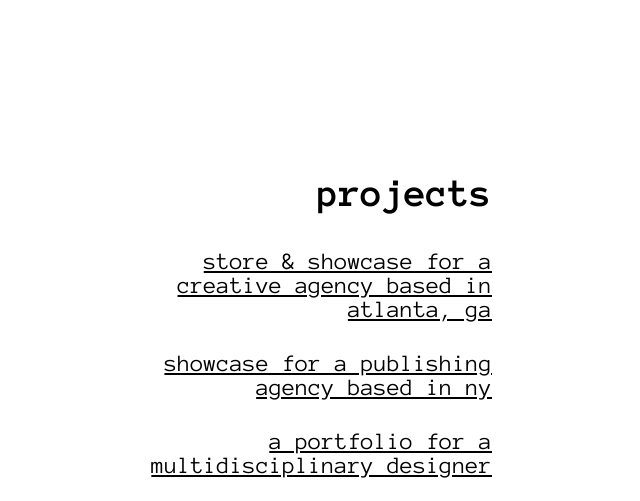
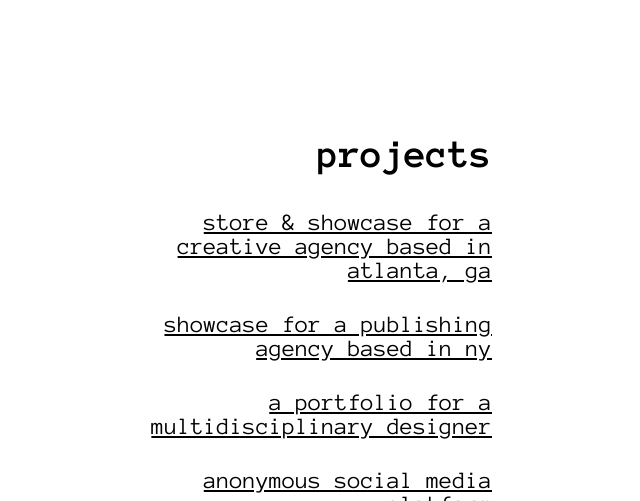
Before and after one commit to brianagude/briana_gude, a website: page src/projects.html in a window 1280 px wide. Shown: the top 501 px of the page, without its empty margins (340-980 px from the left). Drawn offline with nearby package versions, Linux system fonts and the light colour scheme; files that its build step writes are made by us from their sources.

Commit message:
updated note that domain

```diff
--- a/src/projects.html
+++ b/src/projects.html
@@ -21,9 +21,9 @@
         <a href="https://ashleecruz.netlify.com/" , target="_blank">
           a portfolio for a multidisciplinary designer
         </a>
-        <!-- <a href="http://www.notethat.co/" , target="_blank">
+        <a href="https://leaveanote.herokuapp.com/" , target="_blank">
           anonymous social media platform
-        </a> -->
+        </a>
       </section>
 
       <nav class>
```
